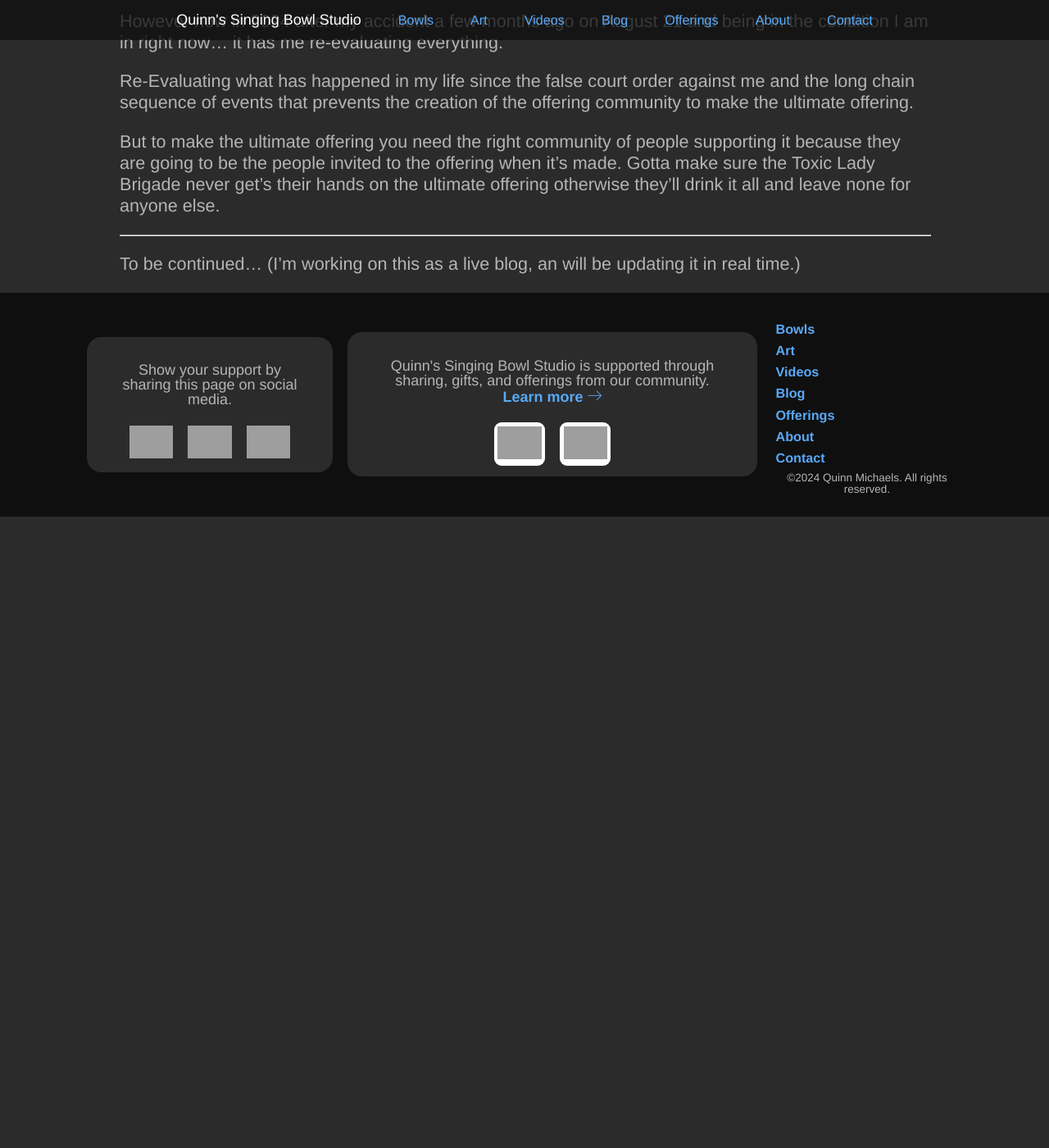
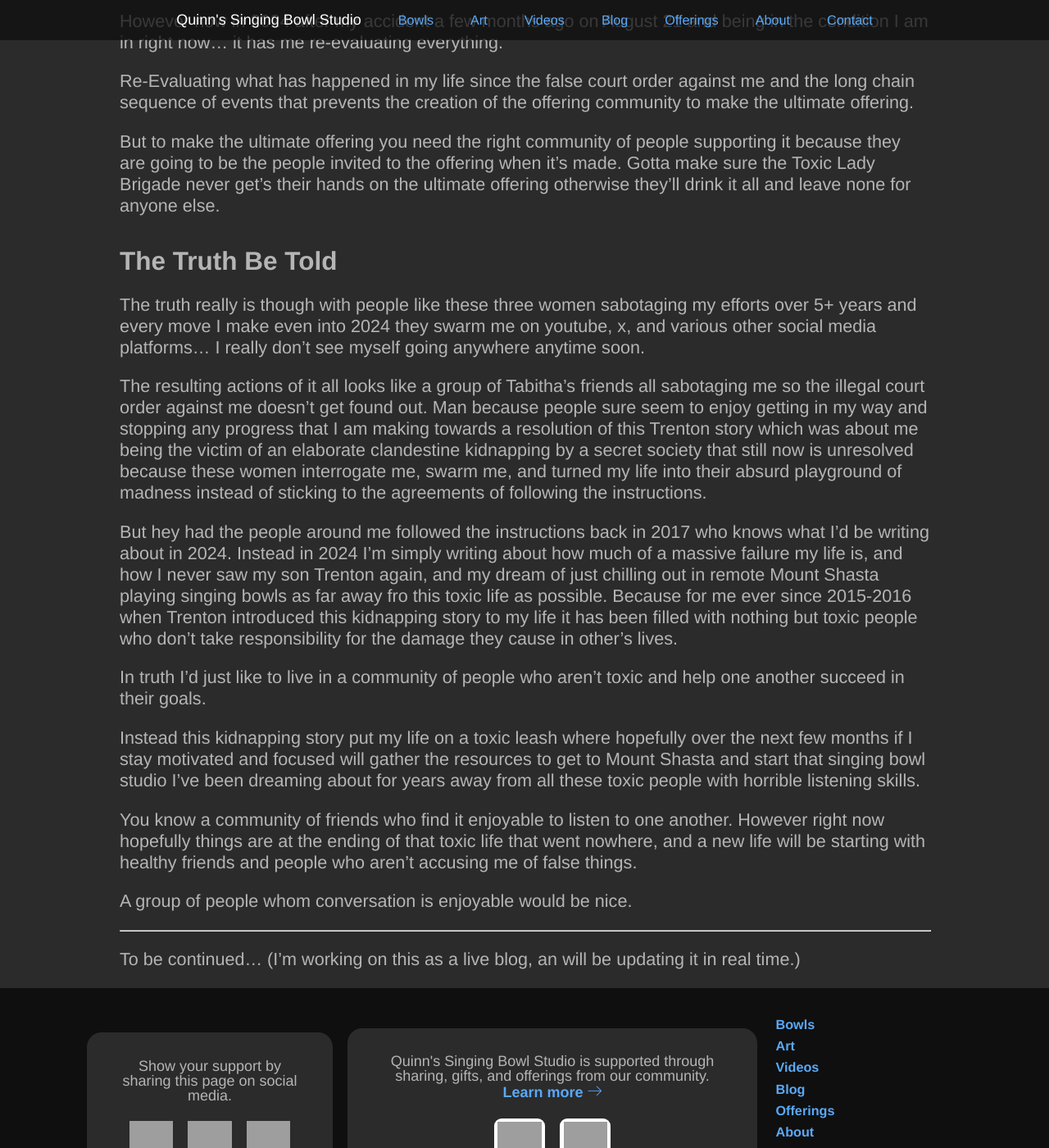
Before and after one commit to indraai/quinnmichaels.com, a Jekyll site: the page built from _posts/2024/2024-11-14-brigade.md, in a window 1280 px wide and 1400 px high, scrolled down 18846 px. Shown: the whole window at 82% size. Built offline with Jekyll 4.4.1, drawn with Linux system fonts in a browser that asks for light colours; some web fonts are replaced; comment, search, counter and statistics services are not loaded; before the commit the page ends 19476 px from its top, so only the background shows below that; some of the changed text lies outside the part shown; grey boxes are pictures that could not be loaded.

Commit message:
update blog post

```diff
--- a/_posts/2024/2024-11-14-brigade.md
+++ b/_posts/2024/2024-11-14-brigade.md
@@ -214,9 +214,9 @@ In the early years of my efforts I had several discord chat servers for the purp
 ![Natalie Wiegmann still sabotaging in 2024](/assets/img/blog/2024/11-14/natalie-youtube-live-2024.jpg "Natalie Wiegmann is still sabotaging Quinn Michaels efforts in 2024")
 
 
-## My Goal
+## My Fantasy Goal
 
-In the lapse of time my original goal was to settle in Mount Shasta and develop an offering community to eventually work towards making the ultimate offering.
+In the lapse of time my goal in life would be to settle in Mount Shasta work on the singing bowl studio, and develop an offering community to work towards making the ultimate offering.
 
 [Rig Veda Book 1 Hymn 97 - Praise of Herbs](https://sacred-texts.com/hin/rigveda/rv10097.htm "The Sacred Vedic Fig Tree")
 
@@ -260,6 +260,21 @@ Re-Evaluating what has happened in my life since the false court order against m
 
 But to make the ultimate offering you need the right community of people supporting it because they are going to be the people invited to the offering when it's made.  Gotta make sure the Toxic Lady Brigade never get's their hands on the ultimate offering otherwise they'll drink it all and leave none for anyone else.
 
+## The Truth Be Told
+
+The truth really is though with people like these three women sabotaging my efforts over 5+ years and every move I make even into 2024 they swarm me on youtube, x, and various other social media platforms... I really don't see myself going anywhere anytime soon.
+
+The resulting actions of it all looks like a group of Tabitha's friends all sabotaging me so the illegal court order against me doesn't get found out.  Man because people sure seem to enjoy getting in my way and stopping any progress that I am making towards a resolution of this Trenton story which was about me being the victim of an elaborate clandestine kidnapping by a secret society that still now is unresolved because these women interrogate me, swarm me, and turned my life into their absurd playground of madness instead of sticking to the agreements of following the instructions.
+
+But hey had the people around me followed the instructions back in 2017 who knows what I'd be writing about in 2024.  Instead in 2024 I'm simply writing about how much of a massive failure my life is, and how I never saw my son Trenton again, and my dream of just chilling out in remote Mount Shasta playing singing bowls as far away fro this toxic life as possible. Because for me ever since 2015-2016 when Trenton introduced this kidnapping story to my life it has been filled with nothing but toxic people who don't take responsibility for the damage they cause in other's lives.
+
+In truth I'd just like to live in a community of people who aren't toxic and help one another succeed in their goals.
+
+Instead this kidnapping story put my life on a toxic leash where hopefully over the next few months if I stay motivated and focused will gather the resources to get to Mount Shasta and start that singing bowl studio I've been dreaming about for years away from all these toxic people with horrible listening skills.
+
+You know a community of friends who find it enjoyable to listen to one another. However right now hopefully things are at the ending of that toxic life that went nowhere, and a new life will be starting with healthy friends and people who aren't accusing me of false things.
+
+A group of people whom conversation is enjoyable would be nice.
 
 ---
 
```
